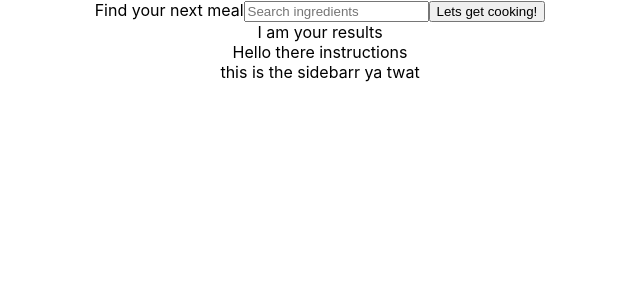
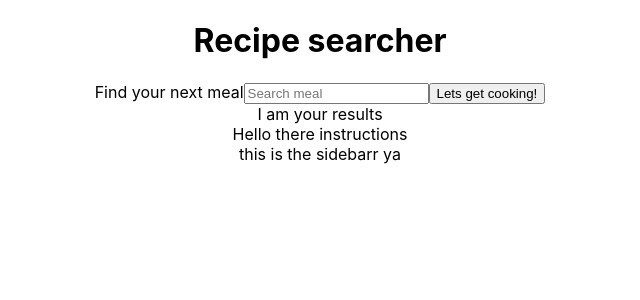
Before and after one commit to MattStudzinski/Recipe-Search, a React (Create React App) app: page / in a window 1280 px wide. Shown: the top 300 px of the page, without its empty margins (320-960 px from the left). Built offline with nearby package versions, Linux system fonts and the light colour scheme; no server answers.

Commit message:
state passed

```diff
--- a/src/App.js
+++ b/src/App.js
@@ -6,43 +6,51 @@ import Sidebar from './sidebar/Sidebar';
 import React, {useEffect, useState} from 'react'
 
 function App() {
+  const [search, setSearch] = useState("")
 
   const APP_ID ='bb0a04fb'
   const API_KEY ='a3373011db3d5cb902adb61da213a1cb'
 
-  useEffect(() => {
-    const url1 =`https://api.edamam.com/search?app_id=${APP_ID}&app_key=${API_KEY}&q=pizza`
+  function api () {
+    const url1 =`https://api.edamam.com/search?q=${search}&app_id=${APP_ID}&app_key=${API_KEY}`
     fetch (url1)
     .then((res) => {
       return res.json()
     })
     .then((data) => {
       console.log(data)
+
     })
-  })
+  }
 
 
 
 
 
-  const initialState = {ingredients: ''}
-    const [search, setSearch] = useState(initialState)
+
+
+
 
 
     const handleChange = (event) => {
-        setSearch({...search, [event.target.id]: event.target.value})
+        setSearch(event.target.value)
 
     }
+
+    // function handleChange(event) {
+    //   setSearch(event.target.value);
+    // }
 
     const handleSubmit = (event) => {
         event.preventDefault()
         console.log(search)
-        setSearch(initialState)
+        api()
 
     }
 
   return (
     <div className="App">
+      <h1 onClick={api}>Recipe searcher</h1>
       <Search
       handleChange= {handleChange}
       handleSubmit= {handleSubmit}
--- a/src/search/Search.js
+++ b/src/search/Search.js
@@ -6,7 +6,7 @@ const Search = ({handleChange, handleSubmit, search}) => {
         <form onSubmit={handleSubmit} className="search-form">
             <label htmlFor='ingredients'>Find your next meal</label>
             <input
-            placeholder= "Search ingredients"
+            placeholder= "Search meal"
             id="ingredients"
             type="ingredients"
             onChange={handleChange}
--- a/src/sidebar/Sidebar.js
+++ b/src/sidebar/Sidebar.js
@@ -3,7 +3,7 @@ import React from 'react';
 const Sidebar = () => {
     return (
         <div>
-            this is the sidebarr ya twat
+            this is the sidebarr ya
         </div>
     );
 };
```
